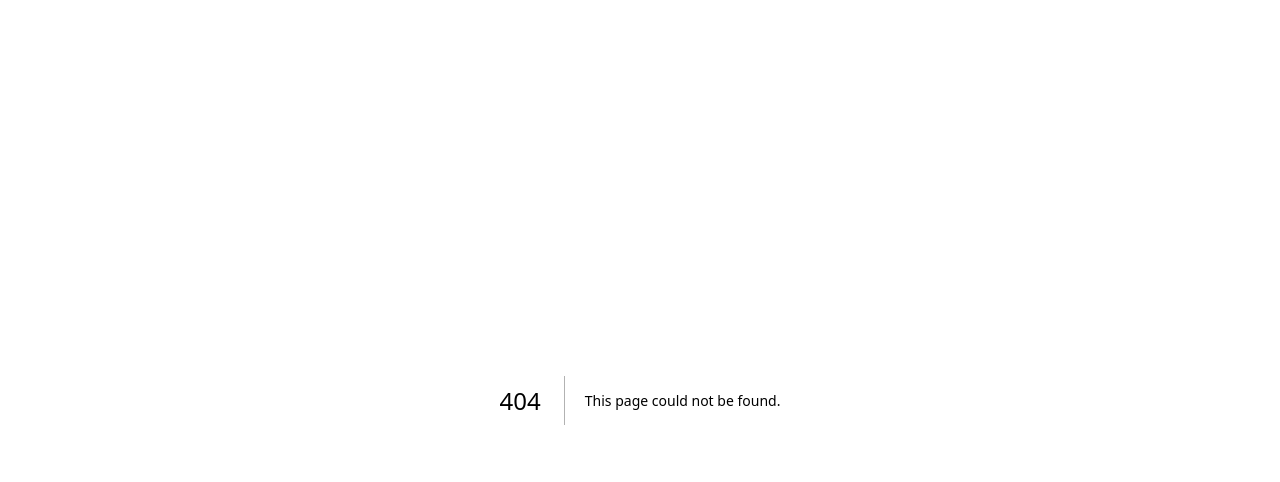
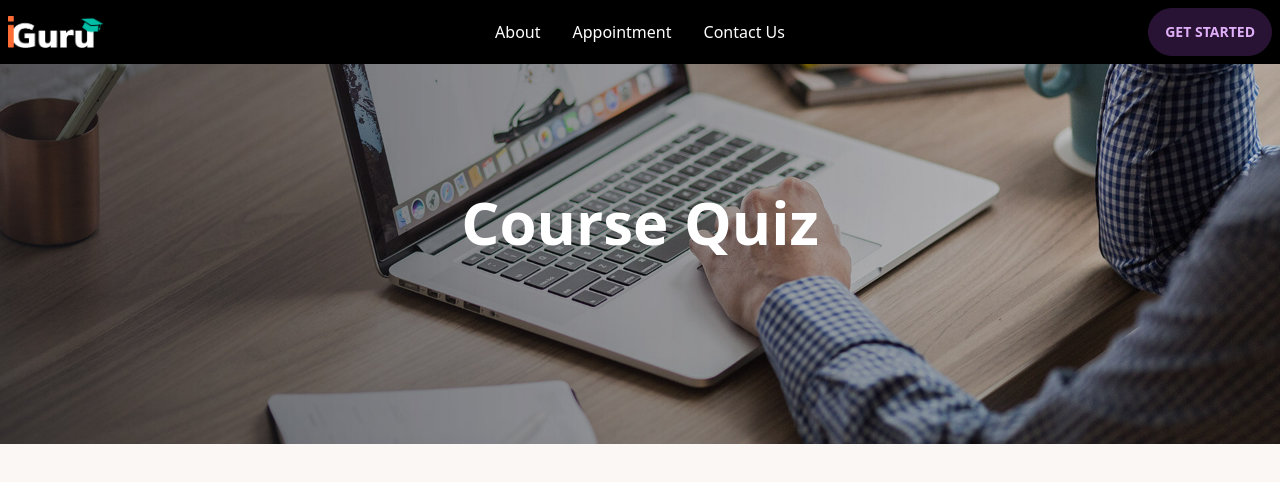
Before and after one commit to mhrazib121/iguru, a Next.js app: page /course/1 in a window 1280 px wide. Before the commit this address had no page. Shown: the top 482 px of the page. Built offline with nearby package versions, Linux system fonts and the light colour scheme; no server answers.

Commit message:
common baner done

```diff
--- /dev/null
+++ b/src/app/Components/CommonTopBanner/CommonTopBanner.css
@@ -0,0 +1,3 @@
+.background {
+    background: url();
+}
--- /dev/null
+++ b/src/app/Components/CommonTopBanner/CommonTopBanner.jsx
@@ -0,0 +1,21 @@
+import Image from 'next/image';
+import React from 'react';
+import Ban from "../../assets/page-common.jpg"
+
+const CommonTopBanner = ({ bgCommonImg, title }) => {
+    console.log("img", bgCommonImg);
+    return (
+        <div className='min-h-screen bg-cover'
+            style={{
+                background: `url(${bgCommonImg.src})`,
+                backgroundRepeat: 'no-repeat',
+                backgroundSize: "100%",
+                backgroundPosition: "cover"
+            }}
+        >
+            <h1 className='text-white text-lg md:text-3xl lg:text-6xl font-bold text-center pt-[10%]'>{title}</h1>
+        </div>
+    );
+};
+
+export default CommonTopBanner;
--- a/src/app/Components/Courses.jsx
+++ b/src/app/Components/Courses.jsx
@@ -19,6 +19,7 @@ const Courses = memo(function Courses() {
             <br />
             <h1 className='text-5xl font-bold text-black'>Top Level Courses</h1>
             <br />
+            <br />
             <div className='grid gap-3  md:grid-cols-2 lg:grid-cols-4'>
 
                 {
--- /dev/null
+++ b/src/app/Hooks/useSingleData.js
@@ -0,0 +1,16 @@
+// "use client";
+import React, { useEffect, useState } from 'react';
+
+const useSingleData = ({ courseId }) => {
+    const [data, setData] = useState([]);
+    console.log("useId", courseId);
+    useEffect(() => {
+        fetch(`https://openapi.programming-hero.com/api/quiz/${courseId}`)
+            .then(res => res.json())
+            .then(item => setData(item.data))
+    }, [courseId]);
+
+    return { data }
+};
+
+export default useSingleData;
--- /dev/null
+++ b/src/app/course/[courseId]/page.js
@@ -0,0 +1,25 @@
+"use client"
+import Navbar from '@/app/Components/Navbar';
+import useSingleData from '@/app/Hooks/useSingleData';
+import Banner from "../../assets/page-common.jpg"
+import React from 'react';
+import CommonTopBanner from '@/app/Components/CommonTopBanner/CommonTopBanner';
+import Image from 'next/image';
+
+const Page = ({ params }) => {
+
+    const { data } = useSingleData(params || 0);
+    const { id, logo, name, questions, total } = data;
+
+    console.log("singleData", data);
+
+    return (
+        <>
+            <Navbar />
+            <CommonTopBanner bgCommonImg={Banner} title="Course Quiz" />
+            {name}
+        </>
+    );
+};
+
+export default Page;
--- a/src/app/about/page.js
+++ b/src/app/course/page.js
@@ -2,8 +2,8 @@ import React from 'react';
 
 const page = () => {
     return (
-        <div className='text-white'>
-            folder about
+        <div>
+            course fgywgdfgdg dsafdsfgsda  fdgds
         </div>
     );
 };
```
Also changed, not shown: src/app/Components/Course.jsx (+2 -1 lines), src/app/assets/page-common.jpg (added).
